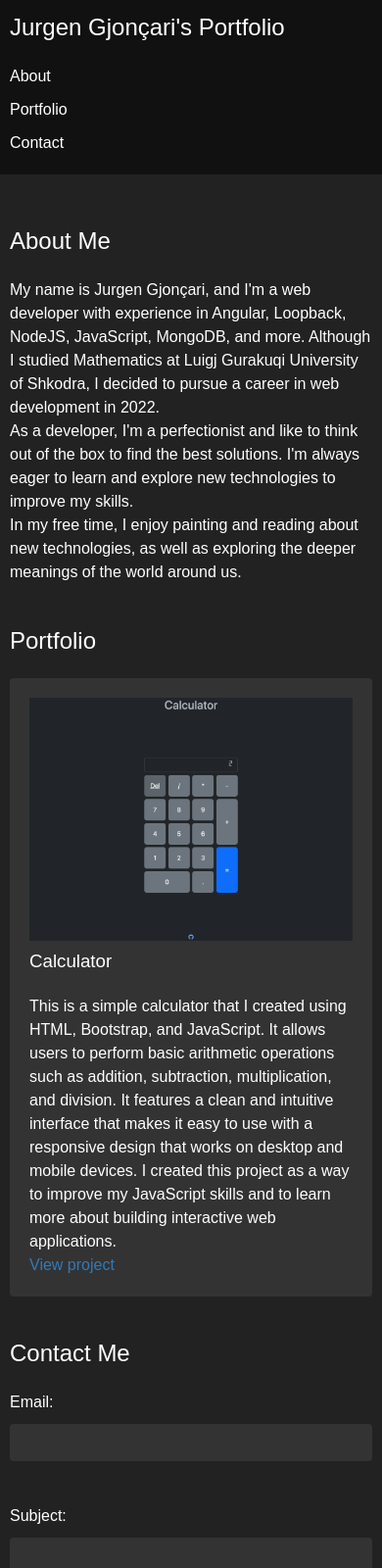
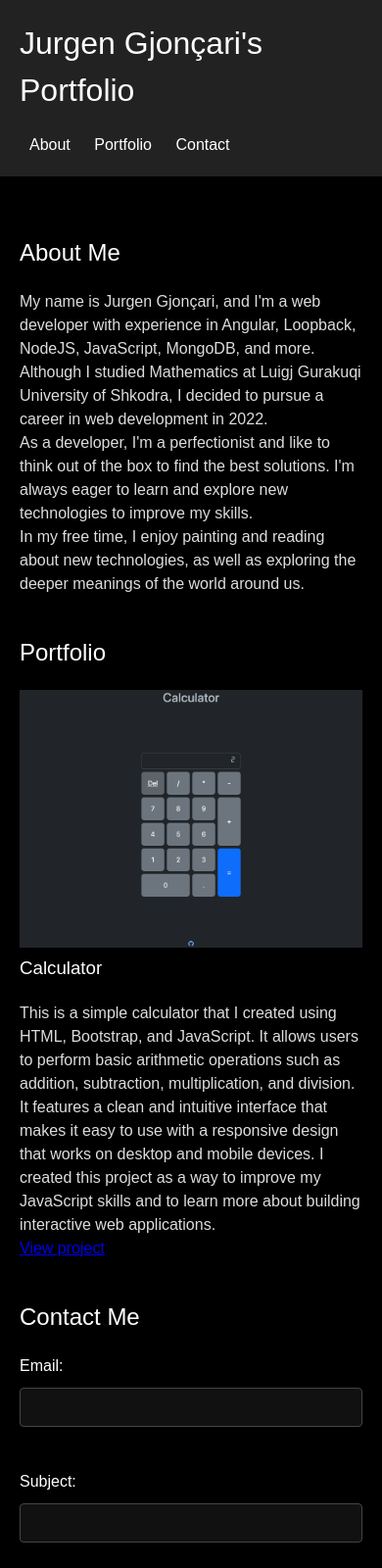
Before and after one commit to jurgengjoncari/my-portfolio, a website: page index.html in a window 390 px wide. Shown: the top 1600 px of the page at 98% size. Drawn offline with Linux system fonts and the light colour scheme.

Commit message:
change style

```diff
--- a/index.html
+++ b/index.html
@@ -61,7 +61,7 @@
 			</div>
 		</div>
 		<div class="copyright">
-			<p>&copy; 2023 Designed and Developed by Jurgen Gjonçari</p>
+			<p>&copy; 2023 designed and developed by Jurgen Gjonçari</p>
 		</div>
 	</footer>
 </body>
--- a/public/css/style.css
+++ b/public/css/style.css
@@ -10,17 +10,19 @@ body {
 	font-family: Arial, sans-serif;
 	font-size: 16px;
 	line-height: 1.5;
-	color: #333;
+	color: #ddd;
+	background-color: #000;
 }
 
 h1, h2, h3 {
 	font-weight: normal;
 	margin: 0 0 20px;
+	color: #fff;
 }
 
 /* Layout */
 header {
-	background-color: #333;
+	background-color: #222;
 	color: #fff;
 	padding: 20px;
 }
@@ -62,16 +64,21 @@ section {
 form label {
 	display: block;
 	margin-bottom: 10px;
+	color: #fff;
 }
 
-form input[type="text"], form input[type="email"], form textarea {
+form input[type="text"],
+form input[type="email"],
+form textarea {
 	display: block;
 	width: 100%;
 	padding: 10px;
 	font-size: 16px;
 	border-radius: 4px;
-    border: 1px solid #ccc;
+	border: 1px solid #444;
 	margin-bottom: 20px;
+	background-color: #111;
+	color: #ddd;
 }
 
 form textarea {
@@ -92,90 +99,9 @@ form input[type="submit"]:hover {
 	background-color: #444;
 }
 
-/* Colors */
-a {
-	color: #337ab7;
-	text-decoration: none;
-}
-
-a:hover {
-	color: #23527c;
-	text-decoration: underline;
-}
-
-button[type="submit"] {
-	background-color: #333;
-	color: #fff;
-	border: none;
-	padding: 10px 20px;
-	cursor: pointer;
-}
-
-button[type="submit"]:hover {
-	background-color: #23527c;
-}
-
-/* Dark mode */
-body {
+footer {
 	background-color: #222;
-	color: #fff;
-  }
-
-  header {
-	background-color: #111;
-  }
-
-  nav ul li a {
-	color: #fff;
-  }
-
-  .project {
-	background-color: #333;
-	color: #fff;
-	padding: 20px;
-	border-radius: 4px;
-  }
-
-  form input[type="text"],
-  form input[type="email"],
-  form textarea {
-	background-color: #333;
-	color: #fff;
-	border: none;
-  }
-
-  form input[type="submit"] {
-	background-color: #fff;
-	color: #333;
-  }
-
-  footer {
-	background-color: #111;
-	color: #fff;
+	color: #ddd;
 	padding: 20px;
 	text-align: center;
 }
-
-/* Responsive */
-@media only screen and (max-width: 767px) {
-	header {
-		padding: 10px;
-	}
-
-	h1 {
-		font-size: 24px;
-	}
-
-	nav ul li {
-		display: block;
-		margin: 10px 0;
-	}
-
-	main {
-		padding: 10px;
-	}
-
-	.project {
-		margin-bottom: 20px;
-	}
-}
```
Lines whose indentation alone changed are shown as unchanged.
